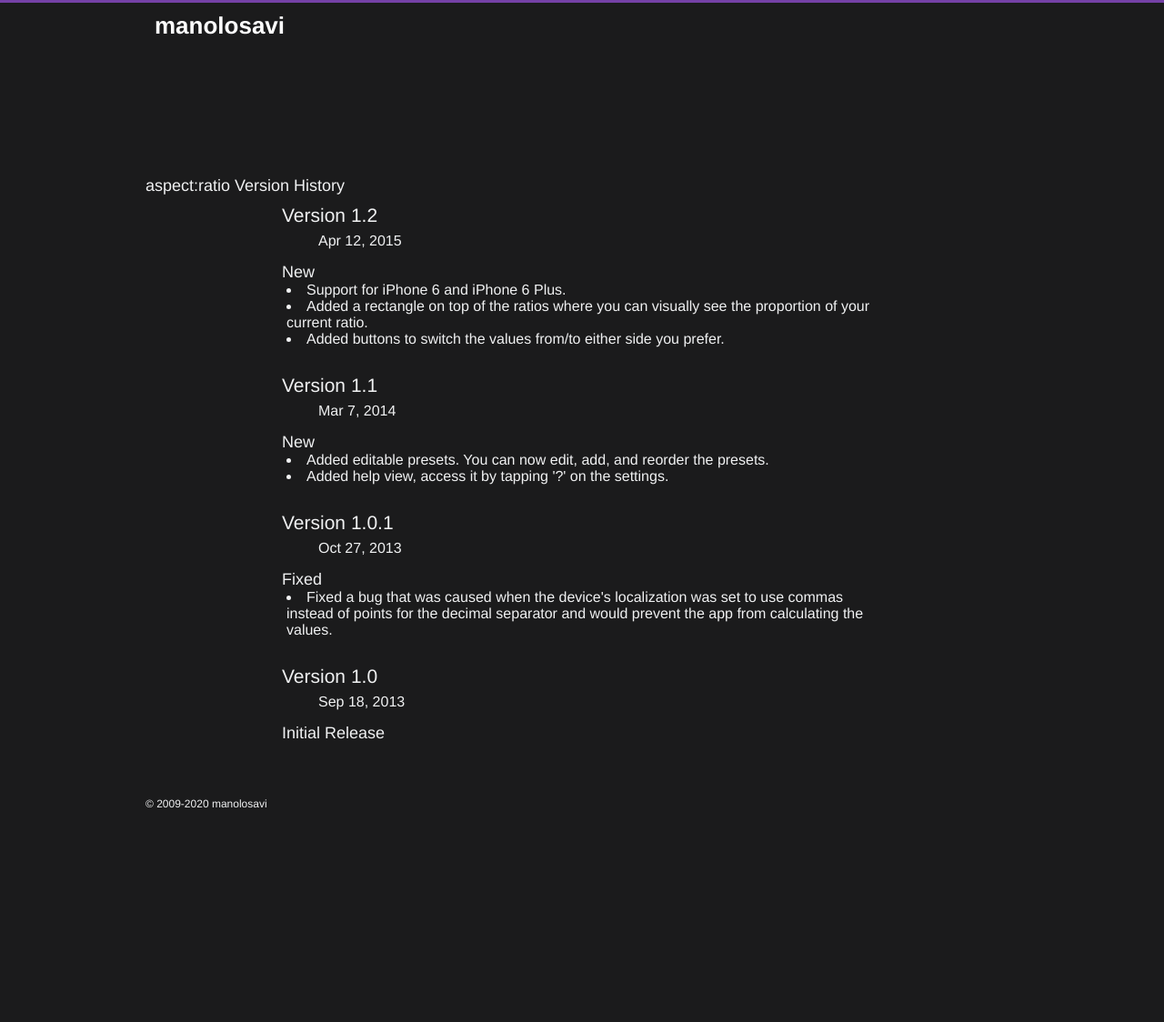
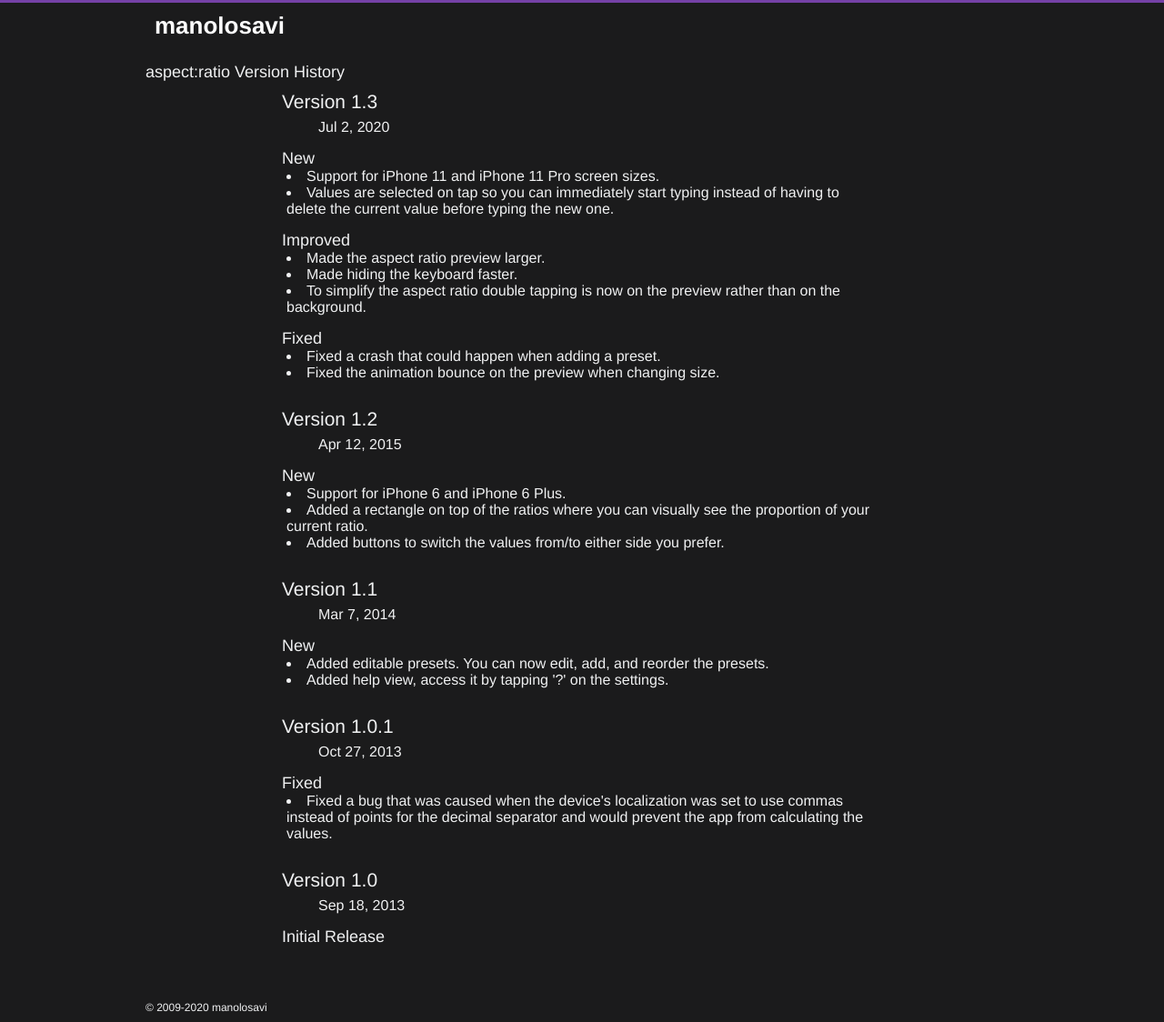
Before and after one commit to manolosavi/manolosavi.github.io, a Jekyll site: the page aspectratio/history.html, which Jekyll copies as it is, in a window 1280 px wide. Shown: the whole page at 91% size. Built offline with Jekyll 4.4.1, drawn with Linux system fonts in a browser that asks for light colours; some web fonts are replaced; before the commit the page ends 900 px from its top, so only the background shows below that.

Commit message:
Added aspect:ratio 1.3 info.

```diff
--- a/aspectratio/history.html
+++ b/aspectratio/history.html
@@ -23,6 +23,26 @@
 		<div class="wrapper">
 			<h1>aspect:ratio Version History</h1>
 
+			<div id="version">
+				<h2>Version 1.3</h2>
+				<h3>Jul 2, 2020</h3>
+				<h4>New</h4>
+				<ul>
+					<li>Support for iPhone 11 and iPhone 11 Pro screen sizes.</li>
+					<li>Values are selected on tap so you can immediately start typing instead of having to delete the current value before typing the new one.</li>
+				</ul>
+				<h4>Improved</h4>
+				<ul>
+					<li>Made the aspect ratio preview larger.</li>
+					<li>Made hiding the keyboard faster.</li>
+					<li>To simplify the aspect ratio double tapping is now on the preview rather than on the background.</li>
+				</ul>
+				<h4>Fixed</h4>
+				<ul>
+					<li>Fixed a crash that could happen when adding a preset.</li>
+					<li>Fixed the animation bounce on the preview when changing size.</li>
+				</ul>
+			</div>
 			<div id="version">
 				<h2>Version 1.2</h2>
 				<h3>Apr 12, 2015</h3>
--- a/aspectratio/index.html
+++ b/aspectratio/index.html
@@ -21,7 +21,7 @@
 
 	<div id="main">
 		<div class="wrapper">
-			<h1>aspect:ratio <a href="history.html" title="Version History">1.2</a></h1>
+			<h1>aspect:ratio <a href="history.html" title="Version History">1.3</a></h1>
 
 			<div id="iphone">
 
```
